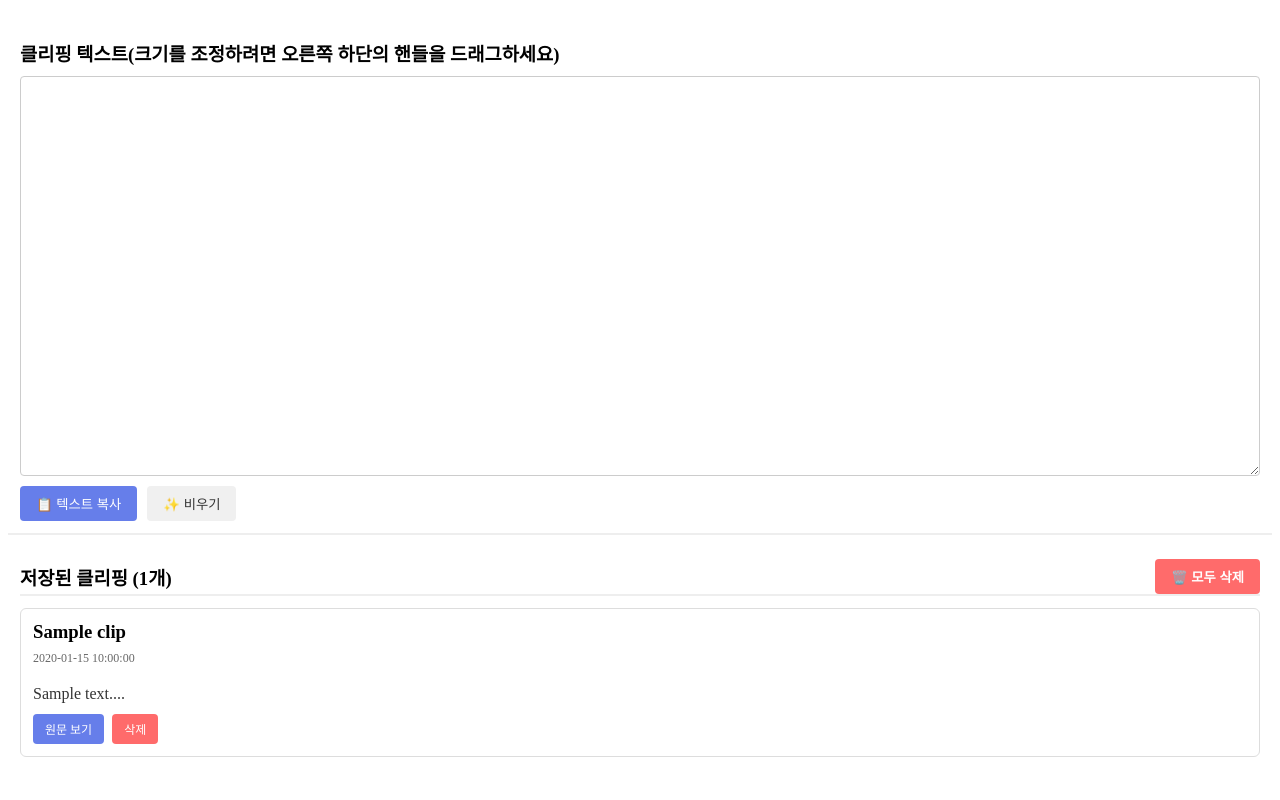
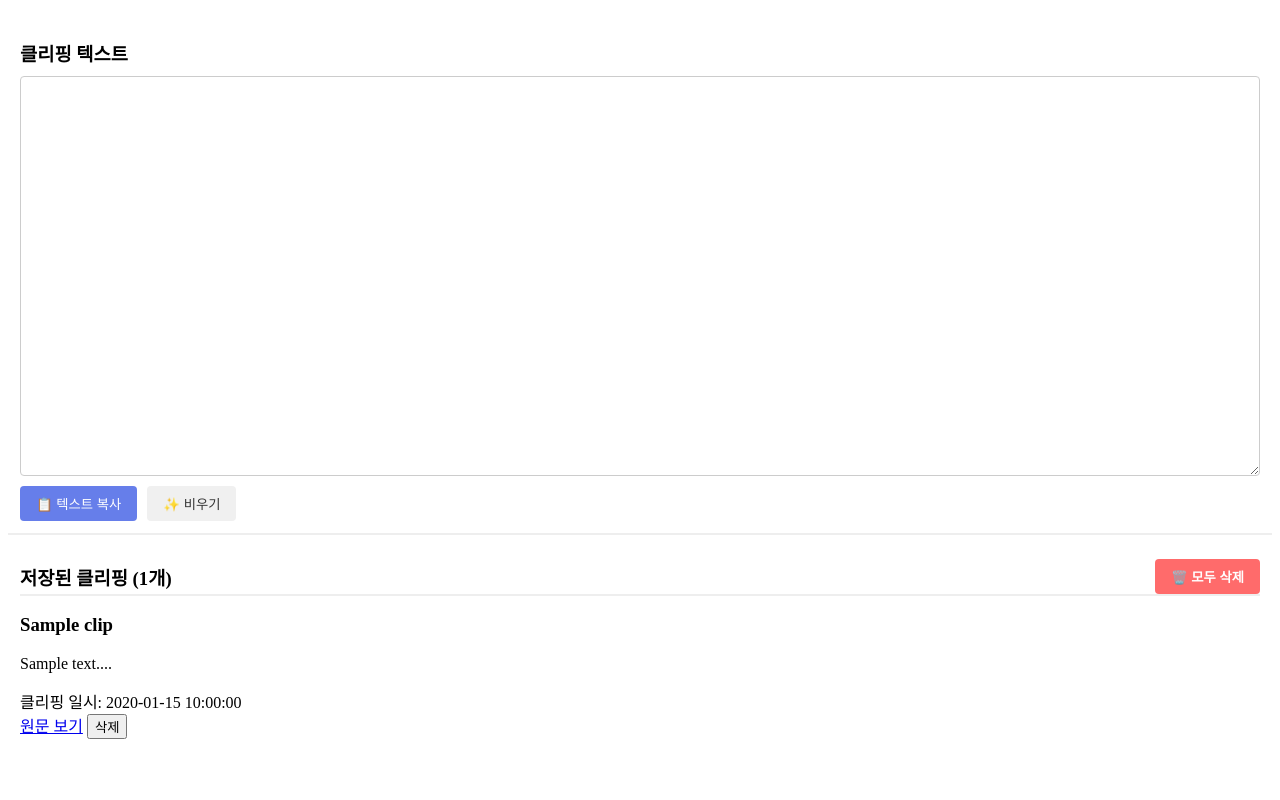
Before and after one commit to kentism/navernews.web, a FastAPI app: template templates/clippings_tab.html in a window 1280 px wide. Run offline with FastAPI, Linux system fonts and the light colour scheme; the template is opened without the code that fills it: most values are stand-ins (such as "Sample title", 1, 10 or a date in 2020); parts of the project's set-up code (start-up, migrations or seed data) failed here and were passed over.

Commit message:
전반적 수정 반영

```diff
--- a/templates/clippings_tab.html
+++ b/templates/clippings_tab.html
@@ -1,5 +1,5 @@
 <div class="clipping-text-wrapper" style="padding: 12px; border-bottom: 2px solid #eee; margin-bottom: 12px;">
-    <h3 style="margin-bottom: 10px;">클리핑 텍스트(크기를 조정하려면 오른쪽 하단의 핸들을 드래그하세요)</h3>
+    <h3 style="margin-bottom: 10px;">클리핑 텍스트</h3>
     <textarea id="clippingTextArea" style="width: 100%; min-height: 400px; padding: 10px; border: 1px solid #ccc; border-radius: 4px; font-size: 14px; line-height: 1.6;" title="텍스트 영역의 크기를 조정하려면 오른쪽 하단의 핸들을 드래그하세요."></textarea>
     <div style="margin-top: 10px; display: flex; gap: 10px;">
         <button id="copyTextBtn" style="padding: 8px 16px; background: #667eea; color: #fff; border: none; border-radius: 4px; cursor: pointer;">📋 텍스트 복사</button>
@@ -17,17 +17,23 @@
                 </button>
             </div>
         </div>
-        {% for clip_id, clip in clips.items() %}
-        <div class="clipping-item" style="padding:12px; border:1px solid #ddd; margin-bottom:12px; border-radius:6px; min-height:100px;">
-            <h3 style="margin:0 0 8px 0;">{{ clip.title }}</h3>
-            <p style="font-size:12px; color:#666; margin:8px 0;">{{ clip.created_at }}</p>
-            <p style="color:#333; margin-bottom:8px; line-height:1.5;">{{ clip.content[:200] }}...</p>
-            <div style="display:flex; gap:8px;">
-                <a href="{{ clip.url }}" target="_blank" style="padding:6px 12px; background:#667eea; color:#fff; text-decoration:none; border-radius:4px; font-size:12px;">원문 보기</a>
-                <button onclick="deleteClip('{{ clip_id }}')" style="padding:6px 12px; background:#ff6b6b; color:#fff; border:none; border-radius:4px; cursor:pointer; font-size:12px;">삭제</button>
+        <div class="news-list">
+            {% for clip_id, clip in clips.items() %}
+            <div class="news-item" style="cursor: default; border-left-color: #ffd700;">
+                <div class="news-content">
+                    <h3>{{ clip.title }}</h3>
+                    <p>{{ clip.content[:200] }}...</p>
+                    <div class="news-meta">
+                        <span>클리핑 일시: {{ clip.created_at }}</span>
+                    </div>
+                </div>
+                <div class="news-actions">
+                    <a href="{{ clip.url }}" target="_blank" class="btn-small btn-detail">원문 보기</a>
+                    <button onclick="deleteClip('{{ clip_id }}')" class="btn-small btn-delete">삭제</button>
+                </div>
             </div>
+            {% endfor %}
         </div>
-        {% endfor %}
     {% else %}
         <div style="padding:40px 20px; text-align:center; color:#999; min-height:200px; display:flex; align-items:center; justify-content:center;">
             <p>저장된 클리핑이 없습니다.</p>
--- a/templates/search_results.html
+++ b/templates/search_results.html
@@ -16,9 +16,9 @@
         <div class="news-content">
             <h3>{{ item.title }}</h3>
             <p>{{ item.description }}</p>
-            <div style="font-size:12px; color:#666; margin-top:8px;">
+            <div class="news-meta">
                 <strong style="color:#333;">{{ item.source }}</strong>
-                <span style="margin:0 6px;">·</span>
+                <span style="margin:0 6px;">⚫</span>
                 <span>{{ item.formatted_pubdate }}</span>
             </div>
         </div>
```
Also changed, not shown: templates/index.html (+37 -17 lines).
